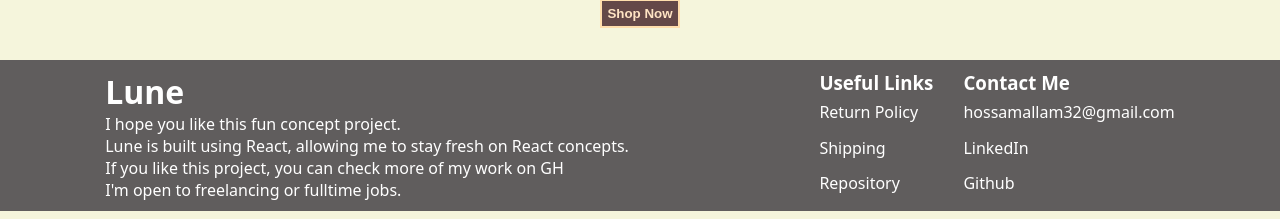
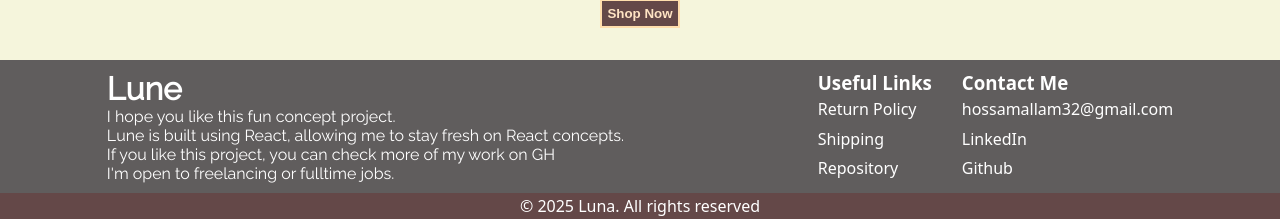
Before and after one commit to Hossam-Allam/online-store, a React (Vite) app: page / in a window 1280 px wide. Shown: the part 717-936 px from the top of the page. Built offline with nearby package versions, Linux system fonts and the light colour scheme.

Commit message:
footest and font change

```diff
--- a/src/App.css
+++ b/src/App.css
@@ -126,6 +126,10 @@ svg:hover {
   width: 100%;
 }
 
+.left-footer {
+  font-family: 'Raleway', sans-serif;
+}
+
 .right-footer {
   display: flex;
   flex-direction: row;
@@ -143,3 +147,10 @@ svg:hover {
   flex-direction: column;
   align-items: flex-start;
 }
+
+.footest {
+  color: white;
+  background-color: rgb(100, 72, 72);
+  text-align: center;
+  padding: 2px;
+}
--- a/src/components/Footer.jsx
+++ b/src/components/Footer.jsx
@@ -28,6 +28,9 @@ function Footer() {
                     </div>
                 </div>
             </div>
+            <div className="footest">
+                <p>© 2025 Luna. All rights reserved</p>
+            </div>
         </>
     )
 }
```
